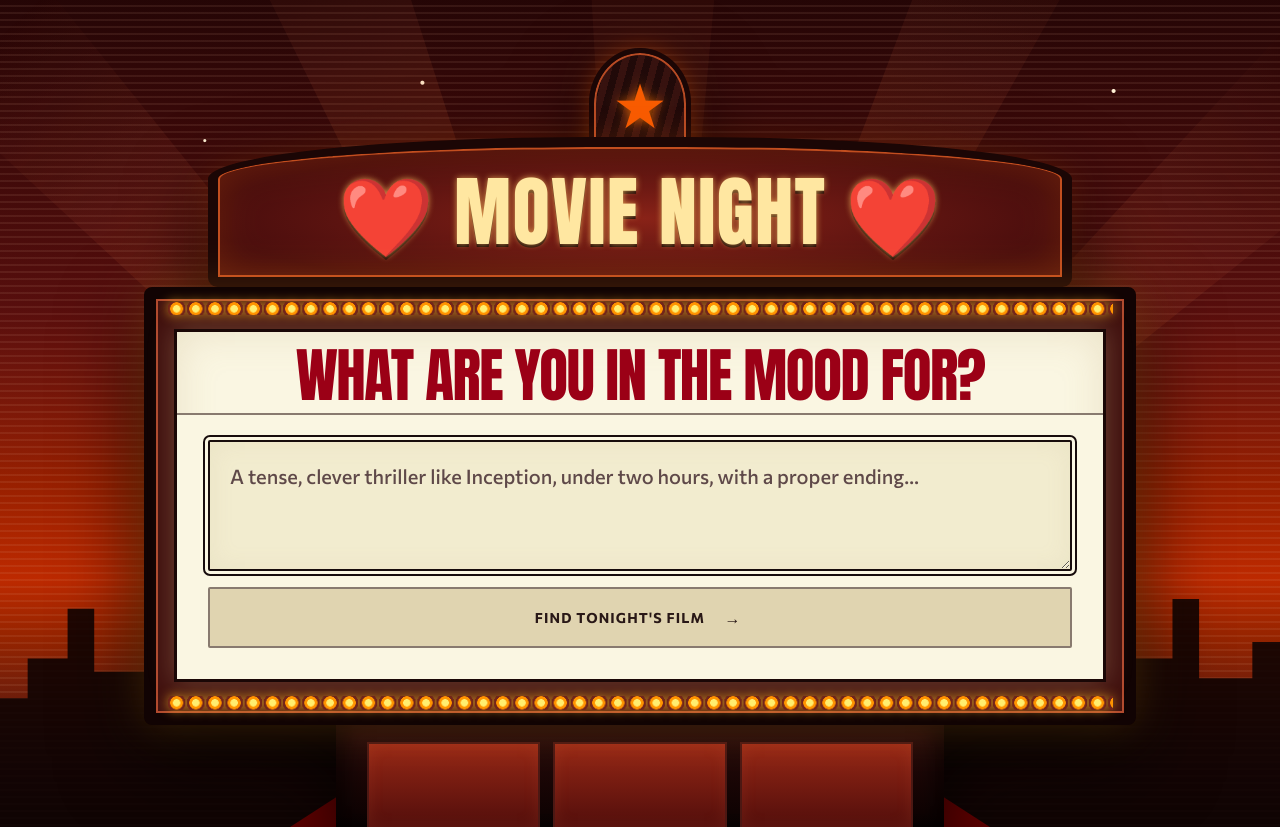
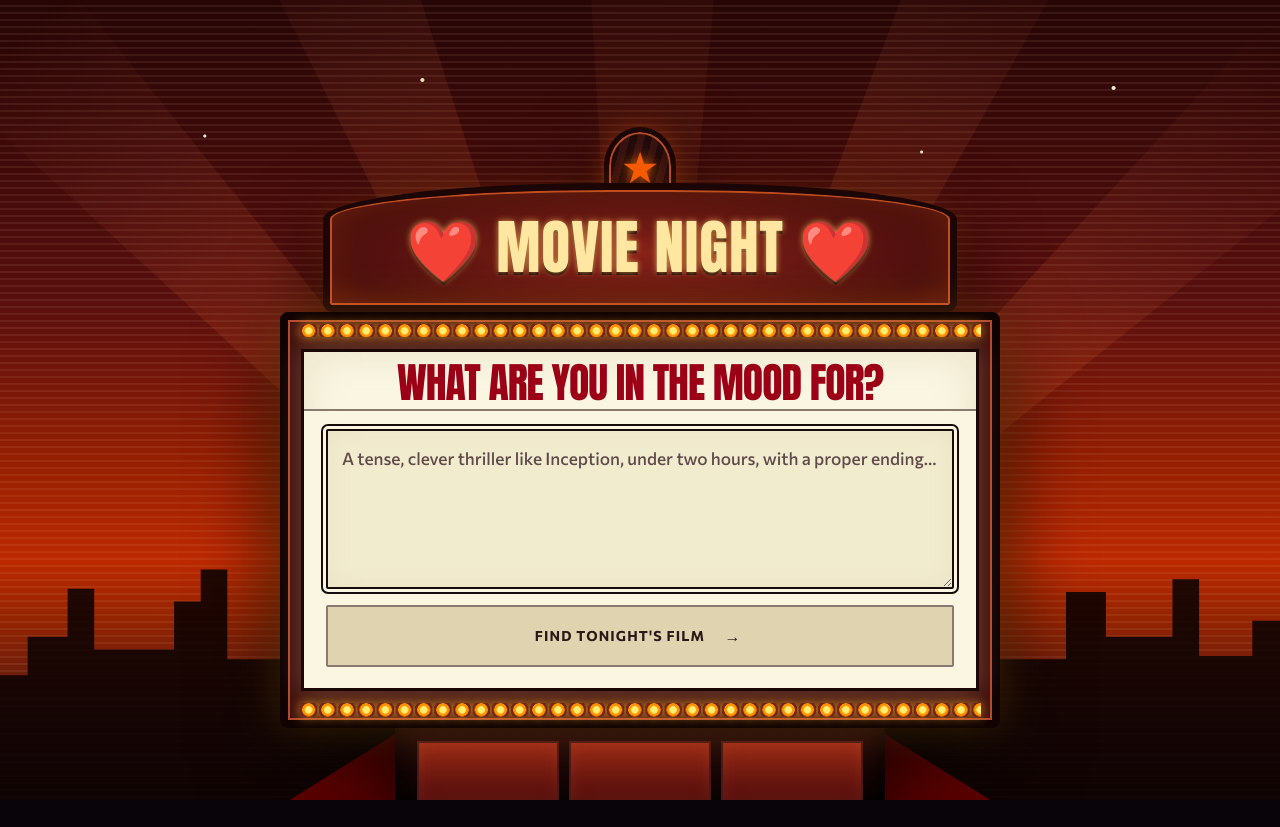
Before and after one commit to samspilsbury/movie-night, a Next.js app: page / in a window 1280 px wide. After the commit the page ends 800 px from the top, so only its background shows below. Built offline with nearby package versions, Linux system fonts and the light colour scheme.

Commit message:
fix: tighten desktop prompt layout

```diff
--- a/src/app/globals.css
+++ b/src/app/globals.css
@@ -1222,10 +1222,26 @@ button:disabled {
 }
 
 @media (min-width: 40.01rem) {
+  .theatre {
+    width: min(90vw, 45rem);
+  }
+
+  .theatre__title {
+    min-height: clamp(7.25rem, 18cqi, 9.75rem);
+  }
+
   .theatre__title h1 {
     max-width: none;
-    font-size: clamp(3.2rem, 7.5cqi, 5.5rem);
+    font-size: clamp(3.2rem, 8.25cqi, 5rem);
     white-space: nowrap;
+  }
+
+  .marquee {
+    padding-block: clamp(var(--space-lg), 4cqi, var(--space-2xl));
+  }
+
+  .movie-form textarea {
+    min-height: 10rem;
   }
 }
 
@@ -1353,8 +1369,8 @@ button:disabled {
   }
 
   .theatre__title {
-    min-height: 5rem;
-    padding-block: 0.75rem;
+    min-height: 6rem;
+    padding-block: var(--space-md);
   }
 
   .theatre__title h1 {
@@ -1362,7 +1378,7 @@ button:disabled {
   }
 
   .marquee {
-    padding-block: 1.15rem;
+    padding-block: var(--space-lg);
   }
 
   .marquee__now-showing {
@@ -1370,7 +1386,7 @@ button:disabled {
   }
 
   .movie-form textarea {
-    min-height: 5.5rem;
+    min-height: 9.5rem;
   }
 
   .theatre__entrance {
```
Also changed, not shown: 1 other file (tests, documents, lock files or other folders).
